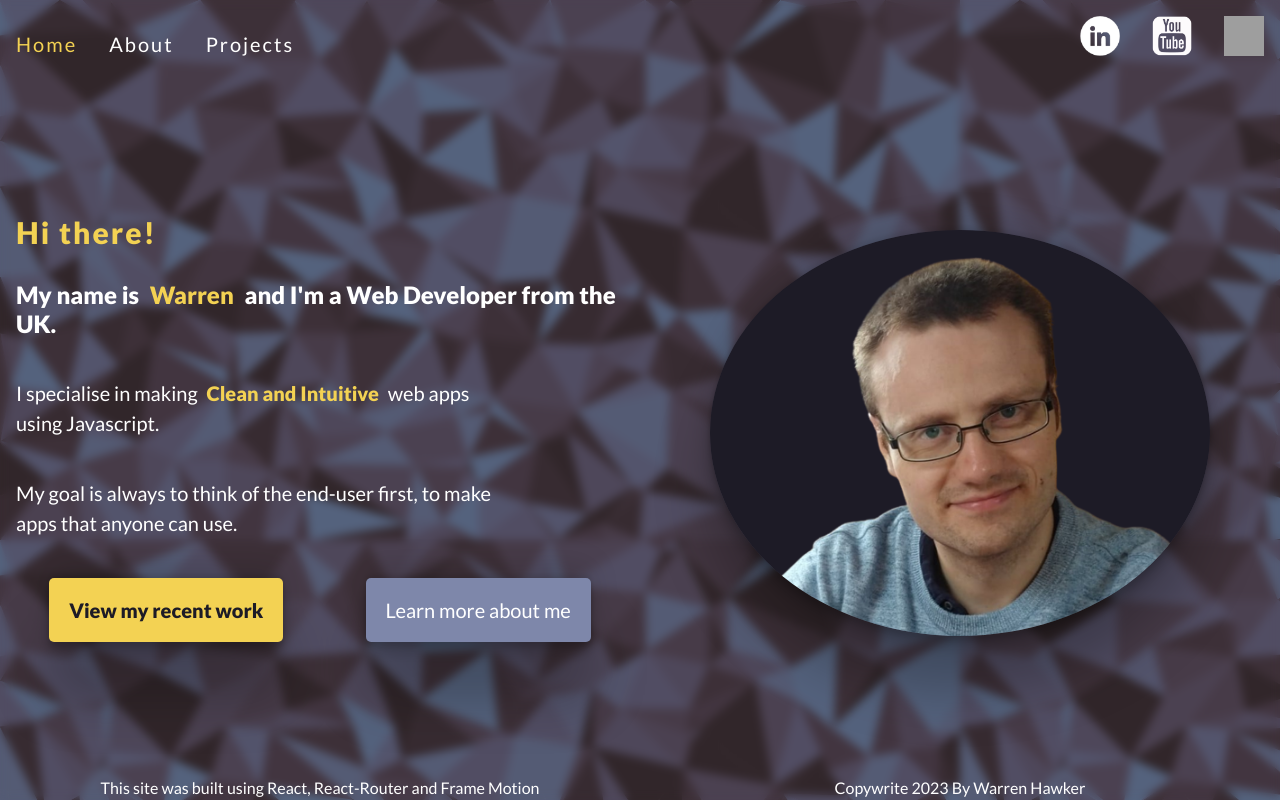
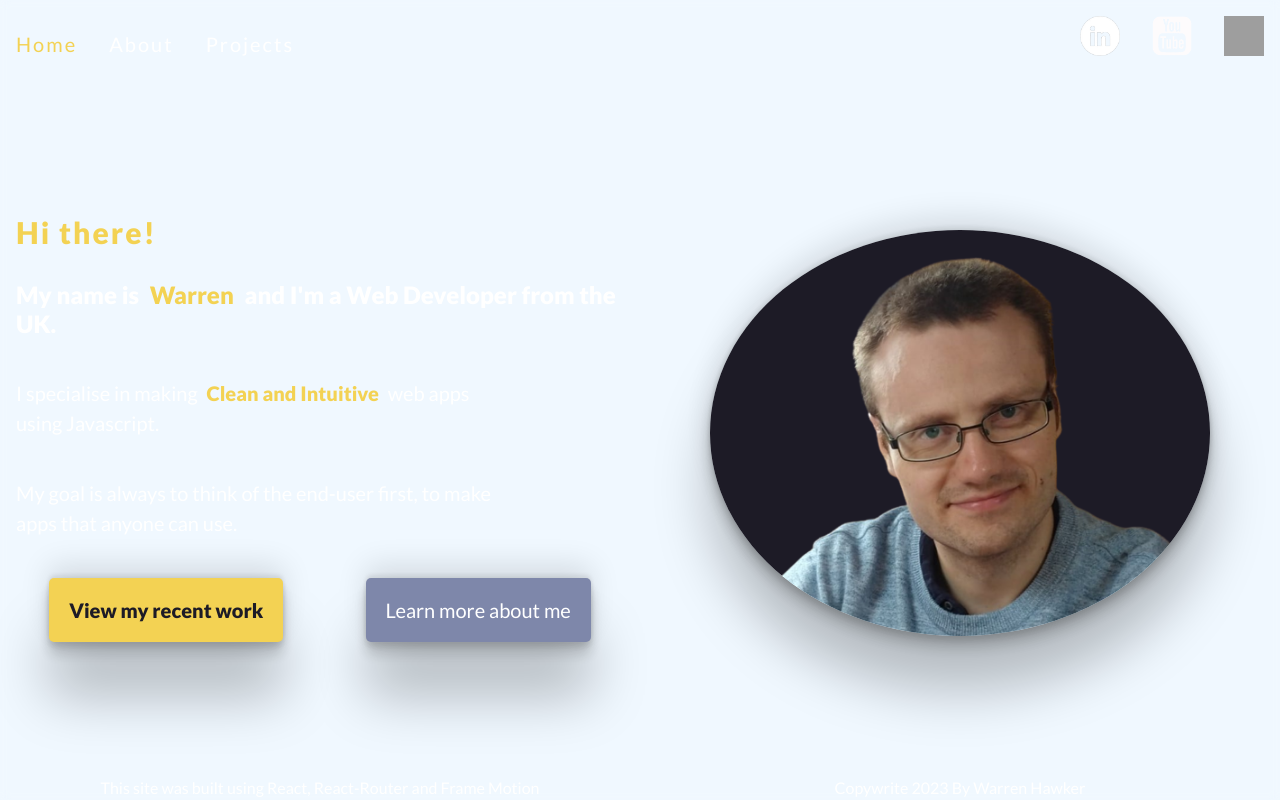
Before and after one commit to WarrenHawker/portfolio-2024, a React (Vite) app: page / in a window 1280 px wide. Built offline with nearby package versions, Linux system fonts and the light colour scheme; grey boxes are pictures that could not be loaded.

Commit message:
replaced background image with color

```diff
--- a/src/styles/globals.css
+++ b/src/styles/globals.css
@@ -28,7 +28,8 @@ img {
 body {
   margin: 0;
   font-family: 'Lato', sans-serif;
-  background: url('/images/background.svg');
+  /* background: url('/images/background.svg'); */
+  background-color: aliceblue;
   min-height: 100vh;
   height: max-content;
   backdrop-filter: blur(5px);
```
